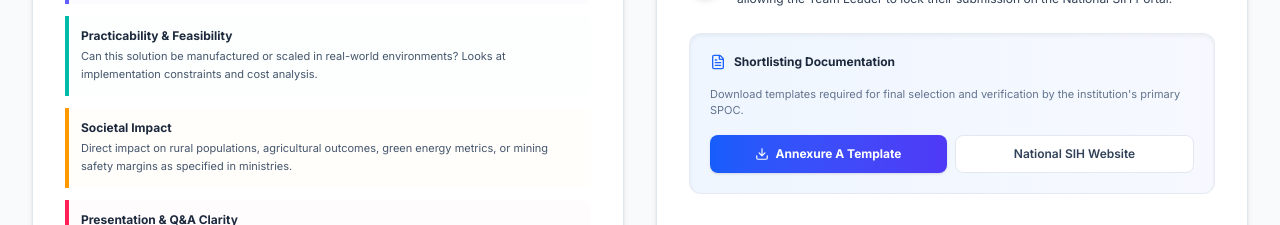
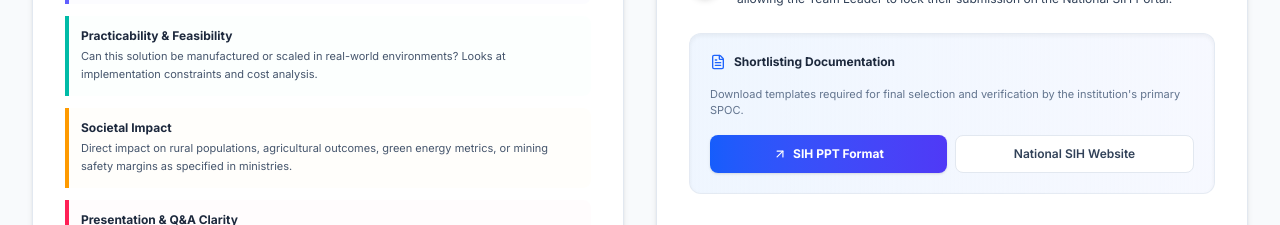
Before and after one commit to TheHarshrajThakur/2k26-SIH-INTERNAL-HACKATHON, a React (Vite) app: page / in a window 1280 px wide. Shown: the part 2960-3185 px from the top of the page. Built offline with nearby package versions, Linux system fonts and the light colour scheme.

Commit message:
Replace Annexure A template with Google Slides SIH PPT Format link in SPOCDesk

```diff
--- a/src/components/SPOCDesk.tsx
+++ b/src/components/SPOCDesk.tsx
@@ -1,5 +1,5 @@
 import React from "react";
-import { Scale, CheckSquare, Download, ShieldAlert, FileText } from "lucide-react";
+import { Scale, CheckSquare, ShieldAlert, FileText, ArrowUpRight } from "lucide-react";
 
 export const SPOCDesk: React.FC = () => {
   const criteria = [
@@ -34,13 +34,6 @@ export const SPOCDesk: React.FC = () => {
       bandClass: "border-l-rose-500 bg-rose-50/20",
     },
   ];
-
-  const handleDownload = () => {
-    // Simulated template download alert
-    alert(
-      "⬇️ Simulating Download of 'Annexure_A_MIT_Nomination_Letter.docx'...\nIn a production environment, this triggers a direct download of the AICTE authorized format containing the college letterhead and seal fields."
-    );
-  };
 
   return (
     <section id="spoc" className="py-16 bg-slate-50 border-b border-slate-200 relative overflow-hidden">
@@ -156,13 +149,15 @@ export const SPOCDesk: React.FC = () => {
                   Download templates required for final selection and verification by the institution's primary SPOC.
                 </p>
                 <div className="flex gap-2">
-                  <button
-                    onClick={handleDownload}
-                    className="flex-1 inline-flex items-center justify-center gap-1.5 px-4 py-2.5 bg-gradient-to-r from-blue-600 to-indigo-600 hover:from-blue-700 hover:to-indigo-700 text-white font-bold text-xs rounded-lg shadow transition-colors cursor-pointer"
+                  <a
+                    href="https://docs.google.com/presentation/d/18FsAXlzOoJjwPFd2jJHRkdGmOLX8_1v3/edit"
+                    target="_blank"
+                    rel="noreferrer"
+                    className="flex-1 inline-flex items-center justify-center gap-1.5 px-4 py-2.5 bg-gradient-to-r from-blue-600 to-indigo-600 hover:from-blue-700 hover:to-indigo-700 text-white font-bold text-xs rounded-lg shadow transition-colors text-center"
                   >
-                    <Download className="w-3.5 h-3.5" />
-                    Annexure A Template
-                  </button>
+                    <ArrowUpRight className="w-3.5 h-3.5" />
+                    SIH PPT Format
+                  </a>
                   <a
                     href="https://sih.gov.in"
                     target="_blank"
```
